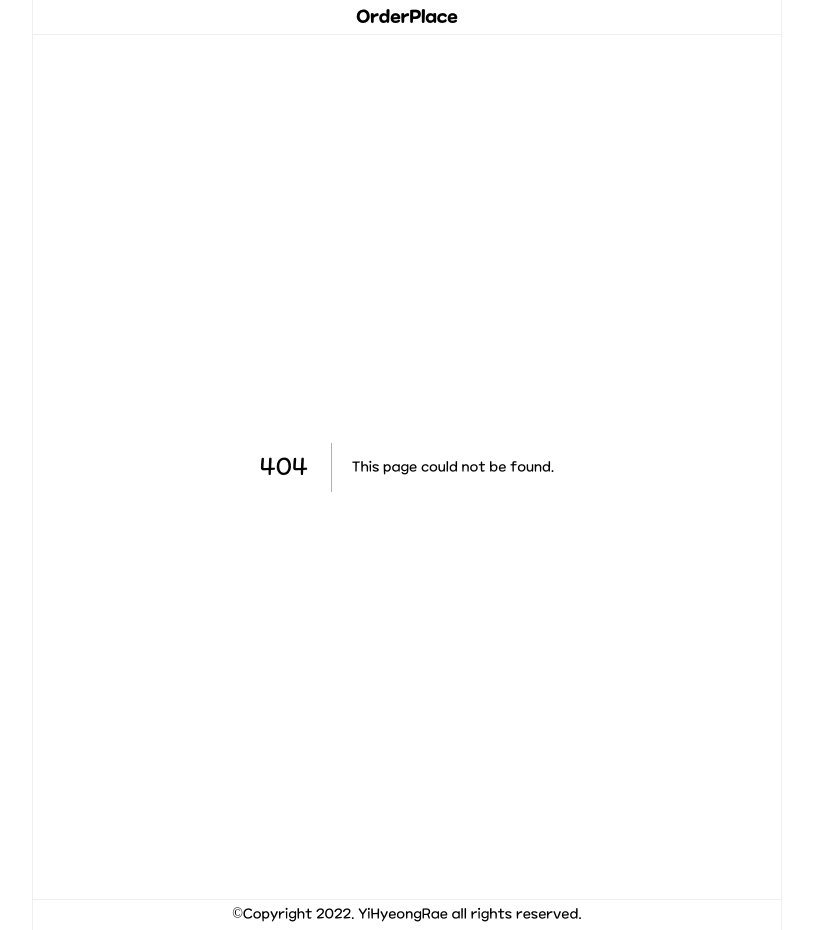
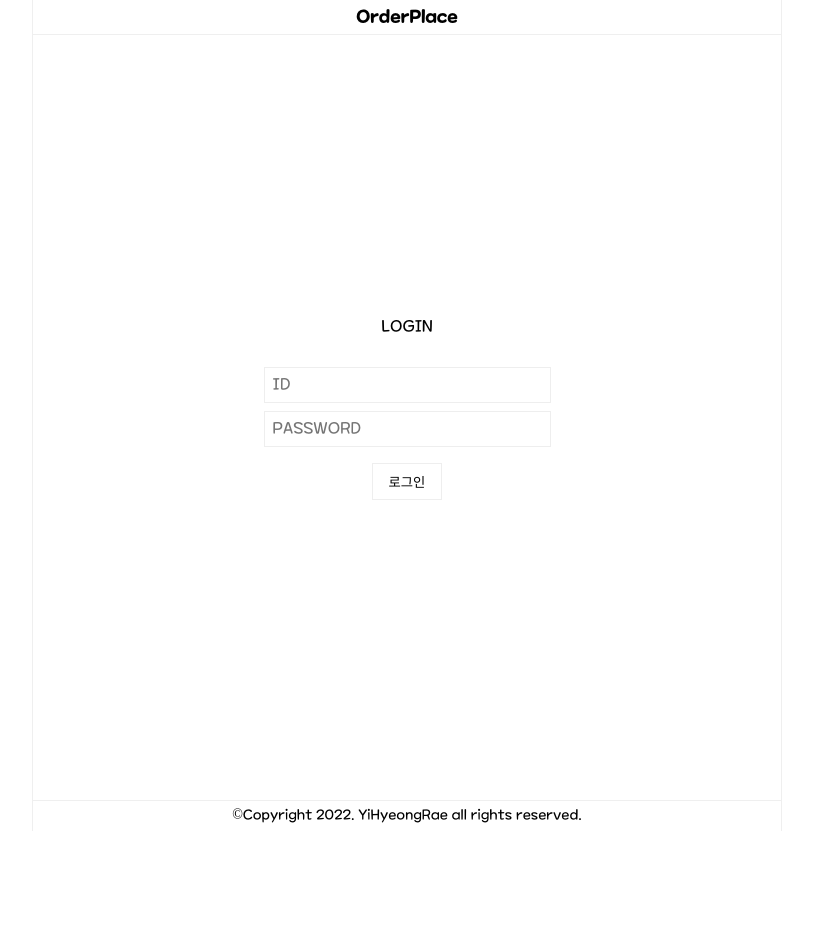
Before and after one commit to YiHyeongRae/order-place, a Next.js app: page /login in a window 1280 px wide. Before the commit this address had no page. Shown: the whole page, without its empty margins (233-1046 px from the left). After the commit the page ends 831 px from the top, so only its background shows below. Built offline with nearby package versions, Linux system fonts and the light colour scheme.

Commit message:
add: 로그인 추가

```diff
--- /dev/null
+++ b/src/pages/login.tsx
@@ -0,0 +1,59 @@
+import React from "react";
+import styled from "styled-components";
+
+const LoginWrap = styled.div`
+  display: flex;
+  justify-content: center;
+  align-items: center;
+  flex-direction: column;
+  gap: 16px;
+  min-height: calc(100vh - 99px);
+`;
+const CircleButtons = styled.button`
+  /* background-color: #fdec; */
+  border: 1px solid #eee;
+  background-color: #fff;
+  padding: 8px 16px;
+`;
+
+const LoginForm = styled.form`
+  width: 100%;
+  display: flex;
+  justify-content: center;
+  align-items: center;
+  flex-direction: column;
+  gap: 8px;
+  padding: 16px 32px;
+`;
+
+const Inputs = styled.input`
+  border: 1px solid #eee;
+  outline: none;
+  padding: 8px 0;
+  text-indent: 8px;
+`;
+const ButtonWrap = styled.div`
+  display: flex;
+  justify-content: center;
+  gap: 8px;
+  padding-top: 8px;
+`;
+
+function login() {
+  return (
+    <LoginWrap>
+      <div>LOGIN</div>
+      <LoginForm>
+        <Inputs type="text" placeholder="ID" />
+
+        <Inputs type="paswword" placeholder="PASSWORD" />
+
+        <ButtonWrap>
+          <CircleButtons type="button">로그인</CircleButtons>
+        </ButtonWrap>
+      </LoginForm>
+    </LoginWrap>
+  );
+}
+
+export default login;
```
